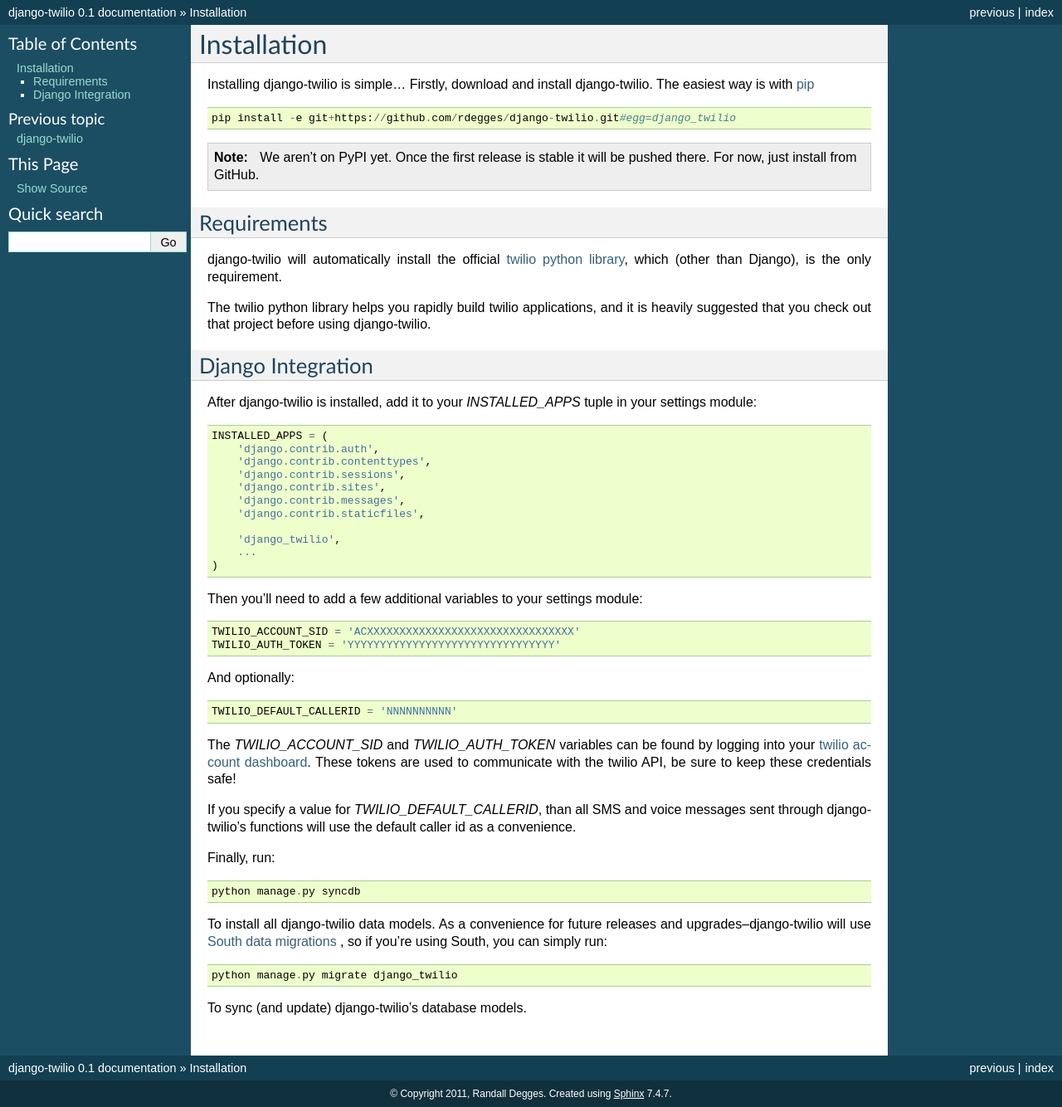
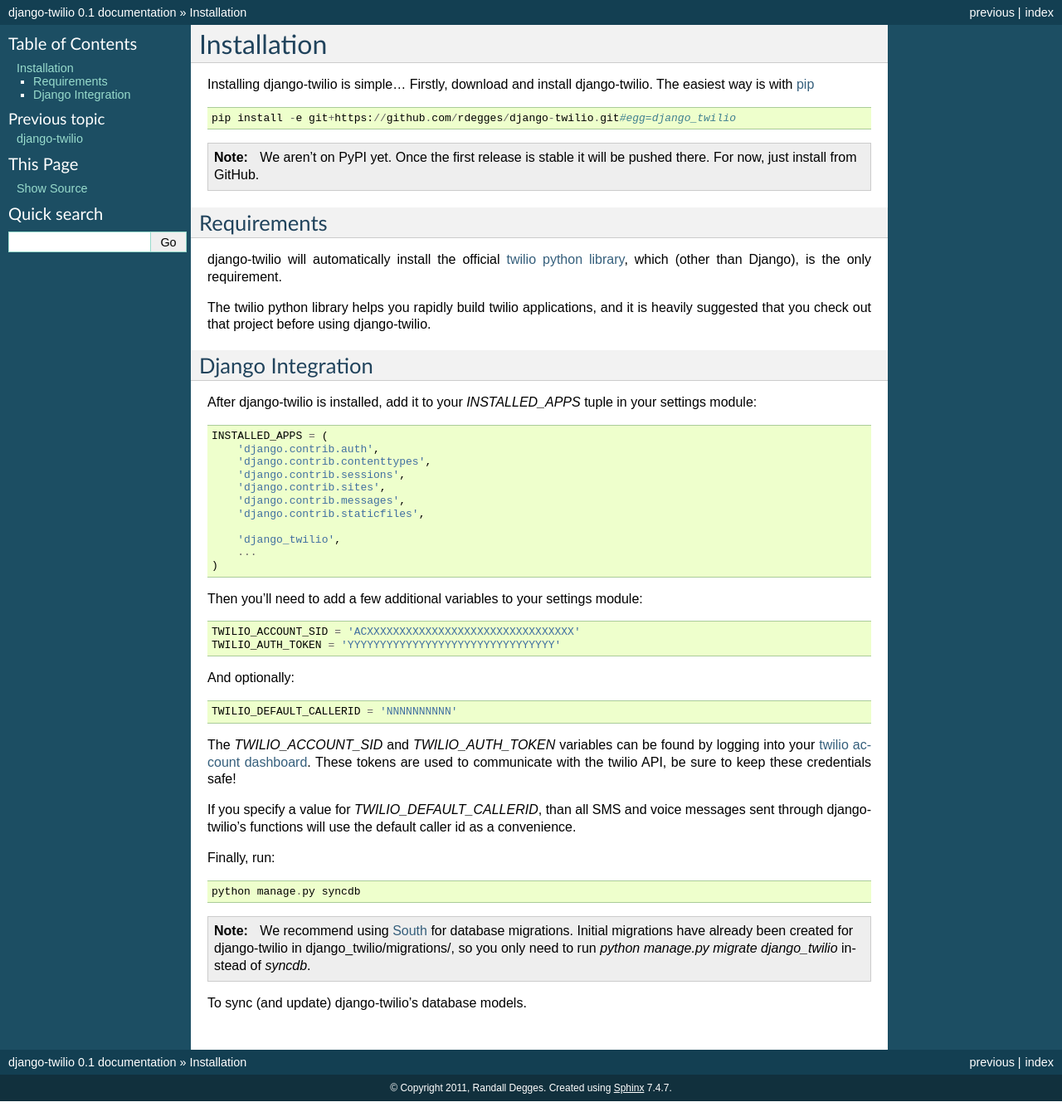
Before and after one commit to rdegges/django-twilio, a Sphinx documentation site: the page built from docs/install.rst, in a window 1280 px wide. Shown: the whole page at 83% size. Built offline with Sphinx 7.4.7, drawn with Linux system fonts in a browser that asks for light colours.

Commit message:
Stealing some wording from django-sentry's docs.

```diff
--- a/docs/install.rst
+++ b/docs/install.rst
@@ -64,11 +64,10 @@
 
     python manage.py syncdb
 
-To install all django-twilio data models. As a convenience for future releases
-and upgrades--django-twilio will use `South data migrations
-<http://south.aeracode.org/docs/>`_ , so if you're using South, you can simply
-run::
-
-    python manage.py migrate django_twilio
+.. note::
+    We recommend using `South <http://south.aeracode.org/docs/>`_ for database
+    migrations. Initial migrations have already been created for django-twilio
+    in django_twilio/migrations/, so you only need to run `python manage.py
+    migrate django_twilio` instead of `syncdb`.
 
 To sync (and update) django-twilio's database models.
```
